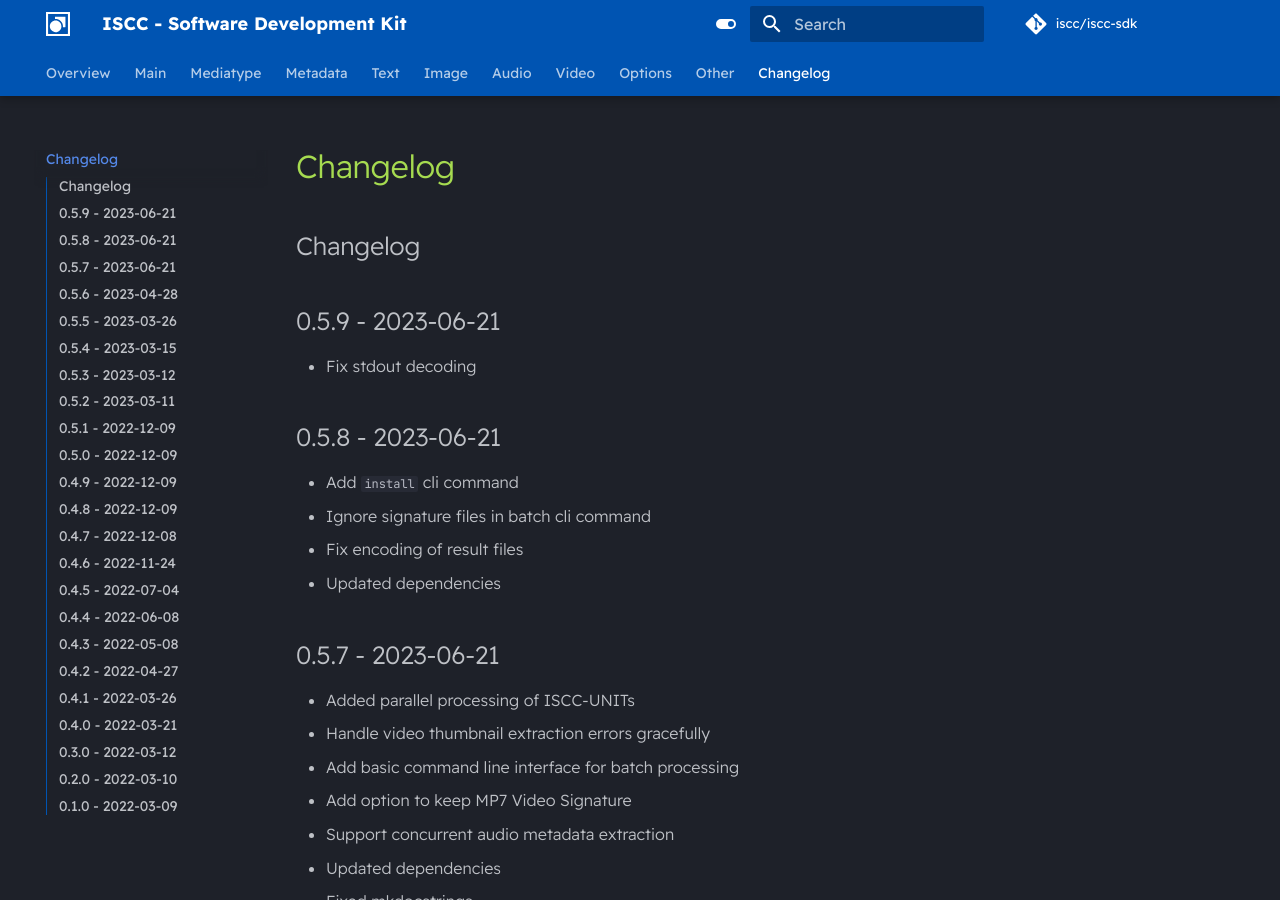
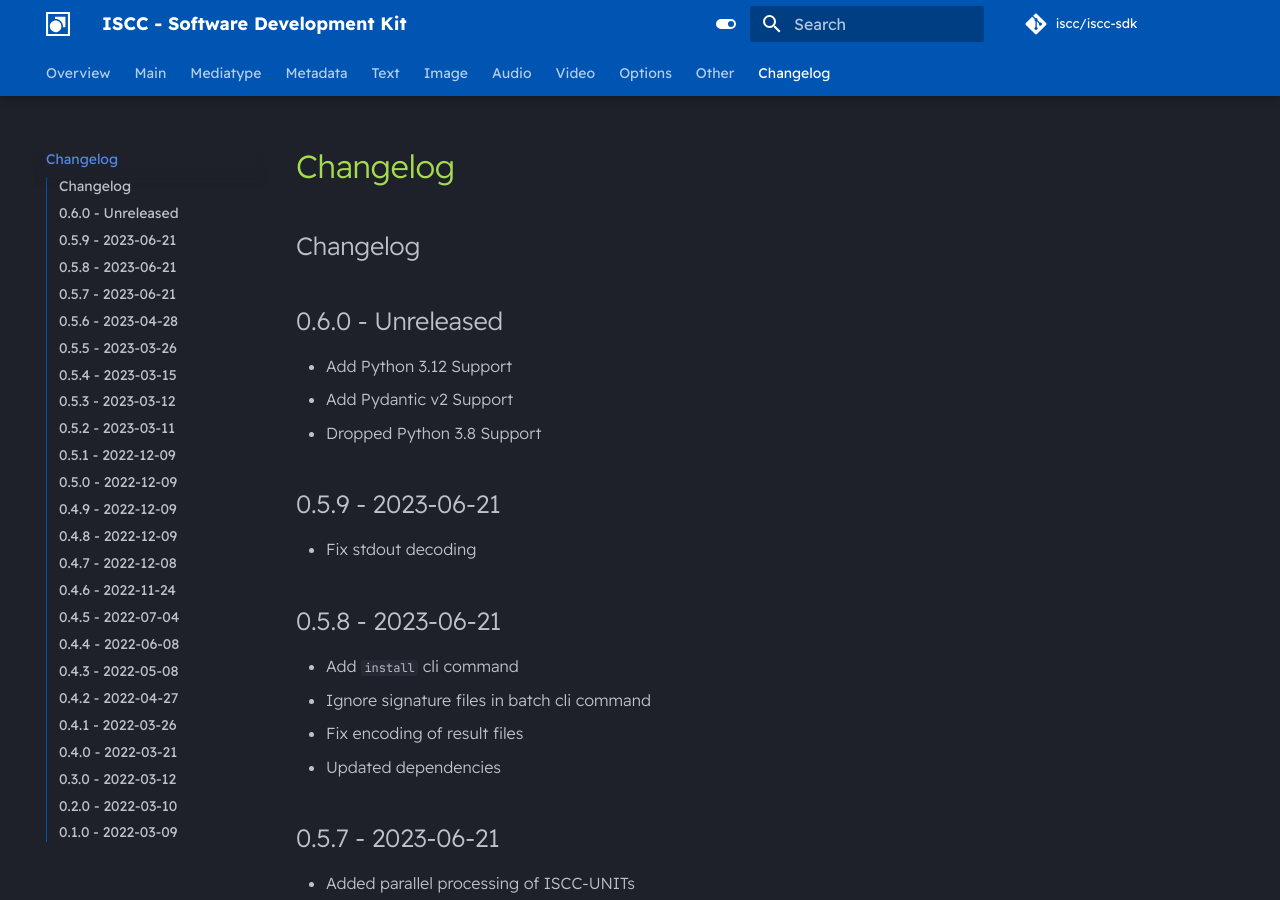
Before and after one commit to iscc/iscc-sdk, an MkDocs documentation site: the page built from docs/changelog.md, in a window 1280 px wide and 900 px high. Built offline with MkDocs 1.6.1 and Material for MkDocs 9.7.7, drawn with Linux system fonts in a browser that asks for light colours; comment, search, counter and statistics services are not loaded.

```diff
--- a/docs/changelog.md
+++ b/docs/changelog.md
@@ -1,4 +1,9 @@
 ## Changelog
+
+## 0.6.0 - Unreleased
+- Add Python 3.12 Support
+- Add Pydantic v2 Support
+- Dropped Python 3.8 Support
 
 ## 0.5.9 - 2023-06-21
 - Fix stdout decoding
```
Also changed, not shown: CHANGELOG.md (+6 -0 lines), 1 other file.
